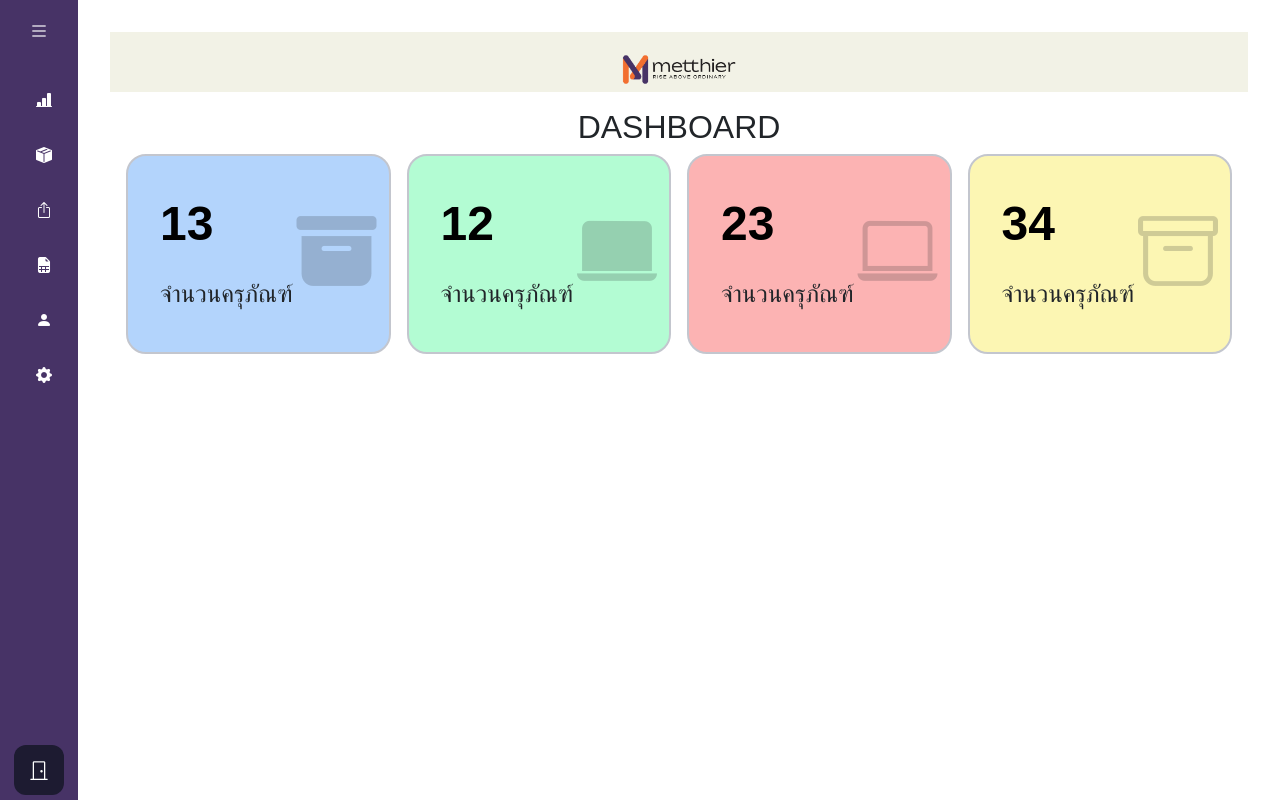
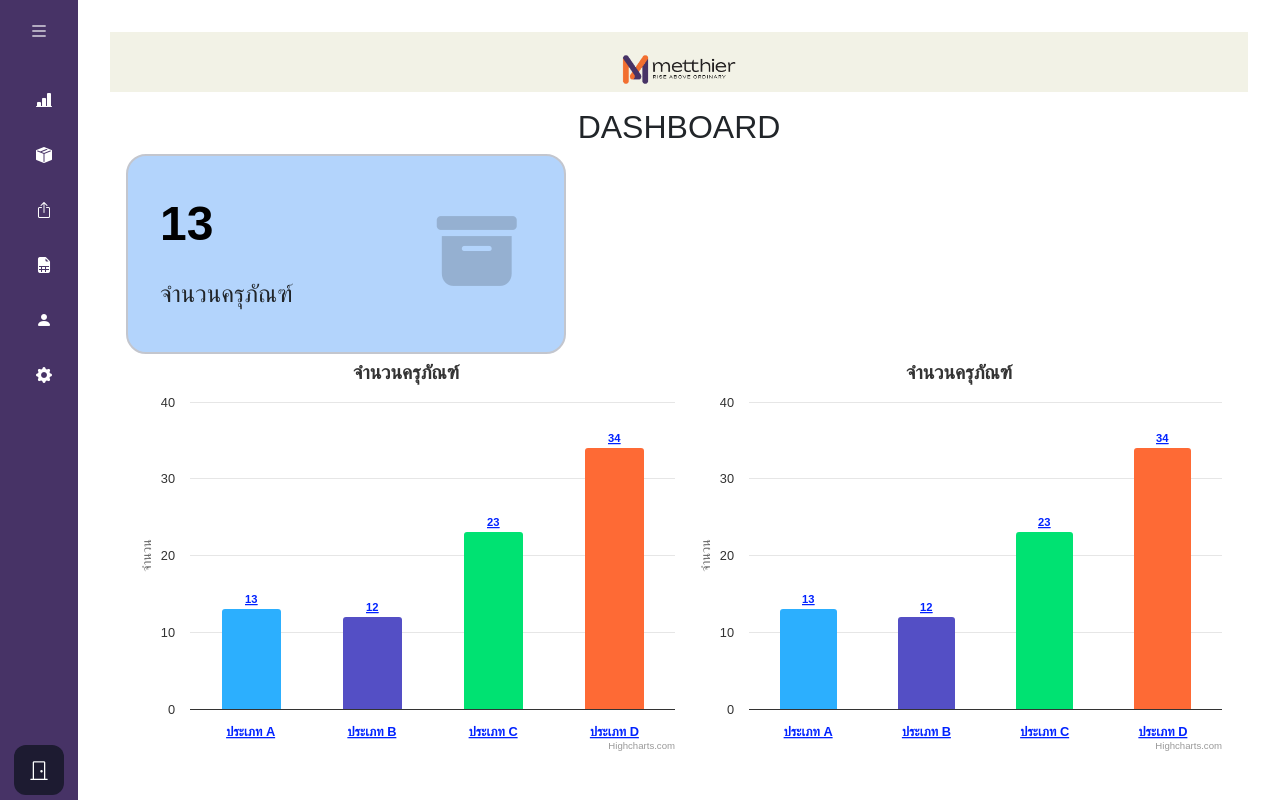
Before and after one commit to ZphinxGZ/WMS_Project, a React (Vite) app: page /#/ in a window 1280 px wide. Built offline with nearby package versions, Linux system fonts and the light colour scheme.

Commit message:
กราฟ

```diff
--- a/package.json
+++ b/package.json
@@ -12,9 +12,13 @@
   "dependencies": {
     "bootstrap": "^5.3.3",
     "bootstrap-icons": "^1.11.3",
+    "chart.js": "^4.4.6",
+    "highcharts": "^11.4.8",
+    "highcharts-react-official": "^3.2.1",
     "react": "^18.3.1",
     "react-bootstrap": "^2.10.5",
     "react-bootstrap-icons": "^1.11.4",
+    "react-chartjs-2": "^5.2.0",
     "react-dom": "^18.3.1",
     "react-icons": "^5.3.0",
     "react-qr-barcode-scanner": "^2.0.0",
--- a/src/Pages/Dashboard/Dashboard.css
+++ b/src/Pages/Dashboard/Dashboard.css
@@ -95,3 +95,6 @@
   transform: translate(-50%, 50%);
   opacity: 1;
 }
+.chart-container{
+  display: flex;
+}
--- a/src/Pages/Dashboard/Dashboard.jsx
+++ b/src/Pages/Dashboard/Dashboard.jsx
@@ -1,7 +1,91 @@
+// Dashboard.js
 import React from "react";
+import Highcharts from "highcharts";
+import HighchartsReact from "highcharts-react-official";
+import drilldown from "highcharts/modules/drilldown";
 import "./Dashboard.css";
 
+// เรียกใช้ Drilldown module
+drilldown(Highcharts);
+
 function Dashboard() {
+  // การตั้งค่าของ Highcharts สำหรับ Column with Drilldown
+  const options = {
+    chart: {
+      type: "column"
+    },
+    title: {
+      text: "จำนวนครุภัณฑ์"
+    },
+    xAxis: {
+      type: "category"
+    },
+    yAxis: {
+      title: {
+        text: "จำนวน"
+      }
+    },
+    legend: {
+      enabled: false
+    },
+    plotOptions: {
+      series: {
+        borderWidth: 0,
+        dataLabels: {
+          enabled: true
+        }
+      }
+    },
+    series: [
+      {
+        name: "ครุภัณฑ์",
+        colorByPoint: true,
+        data: [
+          {
+            name: "ประเภท A",
+            y: 13,
+            drilldown: "A"
+          },
+          {
+            name: "ประเภท B",
+            y: 12,
+            drilldown: "B"
+          },
+          {
+            name: "ประเภท C",
+            y: 23,
+            drilldown: "C"
+          },
+          {
+            name: "ประเภท D",
+            y: 34,
+            drilldown: "D"
+          }
+        ]
+      }
+    ],
+    drilldown: {
+      series: [
+        {
+          id: "A",
+          data: [["Sub A1", 5], ["Sub A2", 8]]
+        },
+        {
+          id: "B",
+          data: [["Sub B1", 6], ["Sub B2", 6]]
+        },
+        {
+          id: "C",
+          data: [["Sub C1", 11], ["Sub C2", 12]]
+        },
+        {
+          id: "D",
+          data: [["Sub D1", 15], ["Sub D2", 19]]
+        }
+      ]
+    }
+  };
+
   return (
     <div className="dashboard-container">
       <div className="main-container">
@@ -10,38 +94,22 @@
         </div>
 
         <div className="main-cards">
+          {/* การ์ดต่างๆ */}
           <div className="card card-1">
             <div className="card-details">
               <p className="text-title">13</p>
               <p className="text-body">จำนวนครุภัณฑ์</p>
             </div>
-            <i class="bi bi-archive-fill"></i>
+            <i className="bi bi-archive-fill"></i>
             <button className="card-button">More info</button>
           </div>
-          <div className="card card-2">
-            <div className="card-details">
-              <p className="text-title">12</p>
-              <p className="text-body">จำนวนครุภัณฑ์</p>
-            </div>
-            <i class="bi bi-laptop-fill"></i>
-            <button className="card-button">More info</button>
-          </div>
-          <div className="card card-3">
-            <div className="card-details">
-              <p className="text-title">23</p>
-              <p className="text-body">จำนวนครุภัณฑ์</p>
-            </div>
-            <i class="bi bi-laptop"></i>
-            <button className="card-button">More info</button>
-          </div>
-          <div className="card card-4">
-            <div className="card-details">
-              <p className="text-title">34</p>
-              <p className="text-body">จำนวนครุภัณฑ์</p>
-            </div>
-            <i class="bi bi-archive"></i>
-            <button className="card-button">More info</button>
-          </div>
+          {/* เพิ่มการ์ดอื่น ๆ ตามที่คุณต้องการ */}
+        </div>
+
+        {/* เพิ่มกราฟ Column with Drilldown ที่นี่ */}
+        <div className="chart-container">
+          <HighchartsReact highcharts={Highcharts} options={options} />
+          <HighchartsReact highcharts={Highcharts} options={options} />
         </div>
       </div>
     </div>
```
Also changed, not shown: 1 other file (tests, documents, lock files or other folders).
